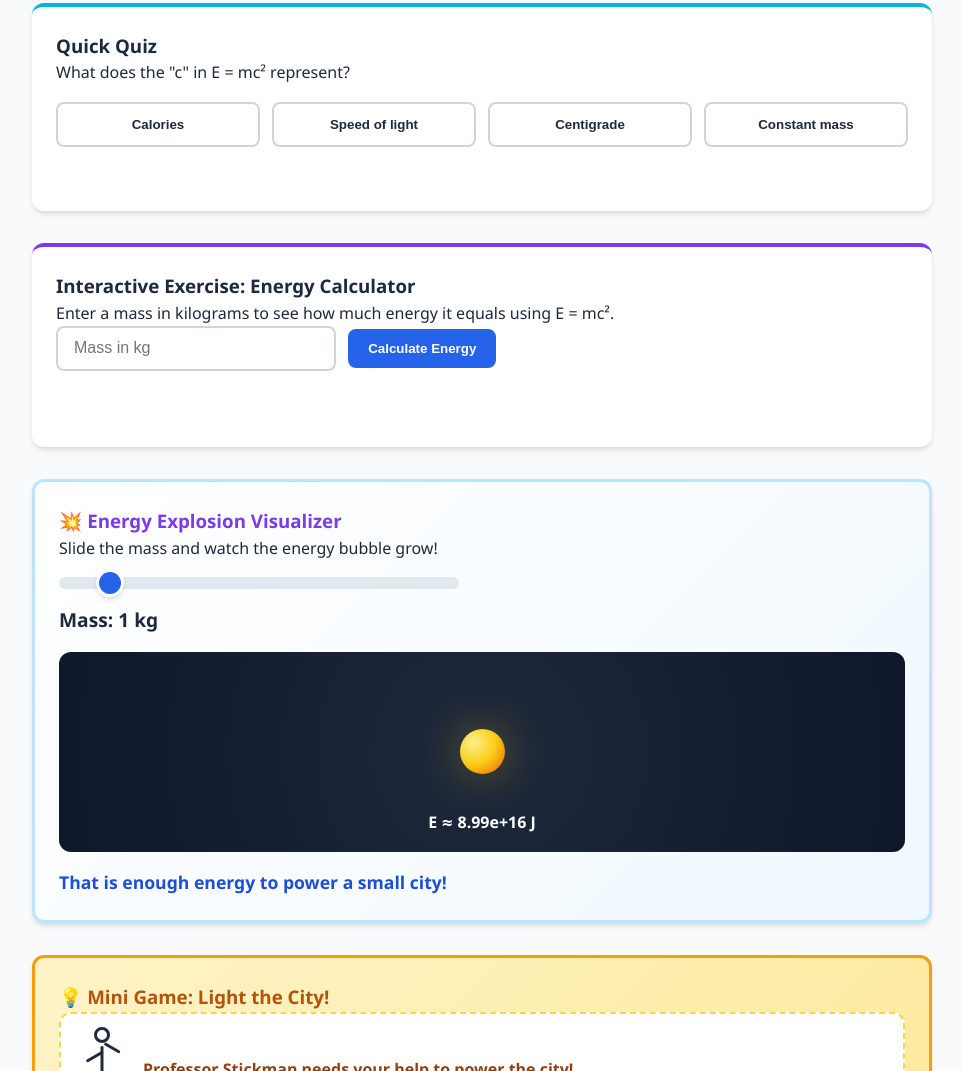
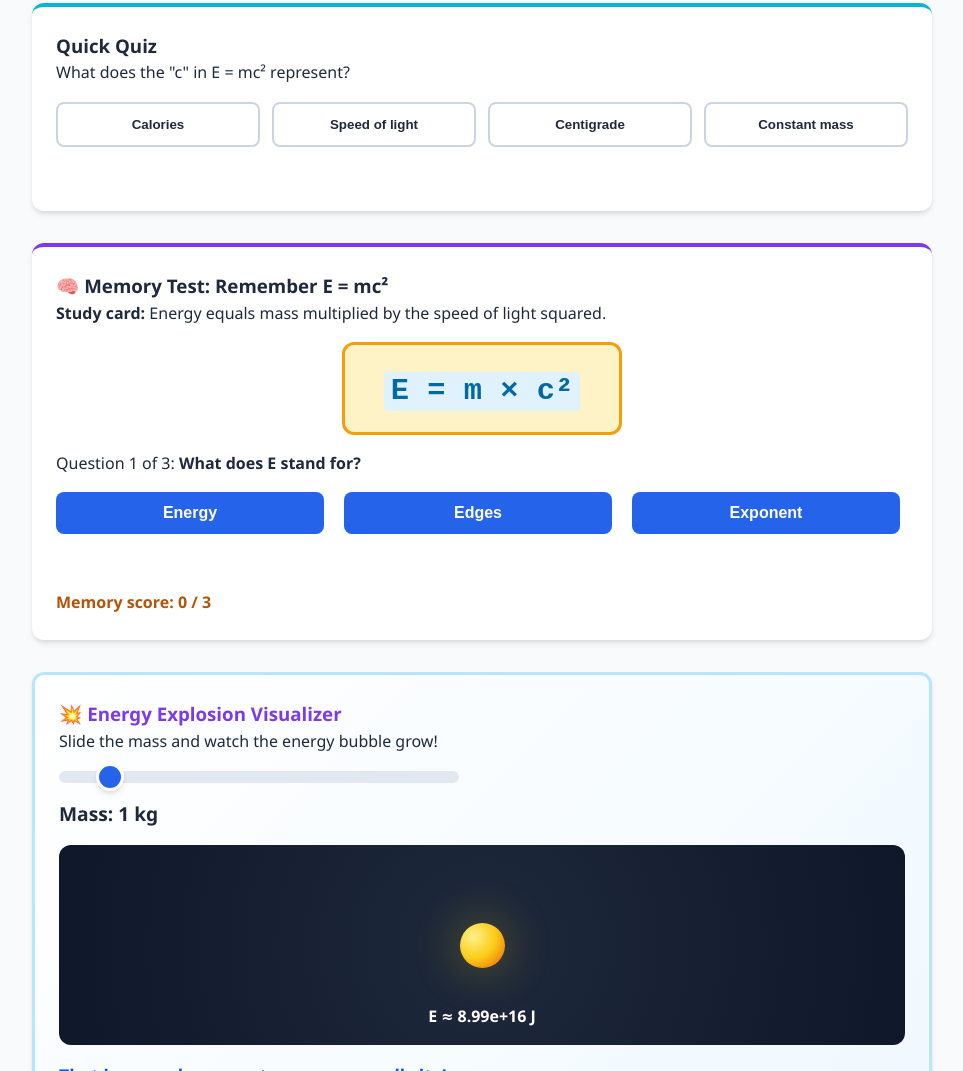
Before and after one commit to kristb98/iq-math, a plain HTML site: page emc2.html in a window 1280 px wide. Shown: the part 681-1752 px from the top of the page, without its empty margins (158-1121 px from the left). Drawn offline with Linux system fonts and the light colour scheme.

Commit message:
Replace energy calculator with E=mc2 memory test

```diff
--- a/emc2.html
+++ b/emc2.html
@@ -50,12 +50,16 @@
                     <p class="feedback"></p>
                 </div>
 
-                <div class="exercise" id="energy-calculator">
-                    <h3>Interactive Exercise: Energy Calculator</h3>
-                    <p>Enter a mass in kilograms to see how much energy it equals using E = mc².</p>
-                    <input type="number" step="any" class="mass-input" placeholder="Mass in kg">
-                    <button class="calc-energy">Calculate Energy</button>
-                    <p class="energy-result"></p>
+                <div class="exercise memory-test" id="emc2-memory-test">
+                    <h3>🧠 Memory Test: Remember E = mc²</h3>
+                    <p><strong>Study card:</strong> Energy equals mass multiplied by the speed of light squared.</p>
+                    <p class="memory-formula"><code>E = m × c²</code></p>
+                    <p id="memory-question">Question 1: What does <strong>E</strong> stand for?</p>
+                    <div class="memory-options" id="memory-options"></div>
+                    <p id="memory-feedback" class="exercise-feedback" role="status"></p>
+                    <p class="game-score">Memory score: <span id="memory-score">0</span> / 3</p>
+                    <button class="game-button" id="memory-next" style="display:none;">Next Question</button>
+                    <button class="game-button" id="memory-restart" style="display:none;">Practice Again</button>
                 </div>
 
                 <div class="visual-box">
--- a/script.js
+++ b/script.js
@@ -140,6 +140,7 @@ document.addEventListener('DOMContentLoaded', () => {
     initLogVisualizer();
     initFactorialVisualizer();
     initEnergyVisualizer();
+    initEmc2MemoryTest();
     initPowerVisualizer();
     initTowerVisualizer();
     initSqrtVisualizer();
@@ -475,6 +476,102 @@ function initEnergyVisualizer() {
 
     slider.addEventListener('input', update);
     update();
+}
+
+function initEmc2MemoryTest() {
+    const test = document.getElementById('emc2-memory-test');
+    if (!test) return;
+
+    const questionEl = document.getElementById('memory-question');
+    const optionsEl = document.getElementById('memory-options');
+    const feedbackEl = document.getElementById('memory-feedback');
+    const scoreEl = document.getElementById('memory-score');
+    const nextBtn = document.getElementById('memory-next');
+    const restartBtn = document.getElementById('memory-restart');
+
+    const questions = [
+        {
+            question: 'What does E stand for?',
+            answers: ['Energy', 'Edges', 'Exponent'],
+            correct: 'Energy'
+        },
+        {
+            question: 'What does m stand for?',
+            answers: ['Meters', 'Mass', 'Motion'],
+            correct: 'Mass'
+        },
+        {
+            question: 'What does c stand for?',
+            answers: ['Circle', 'Current', 'Speed of light'],
+            correct: 'Speed of light'
+        }
+    ];
+
+    let questionIndex = 0;
+    let score = 0;
+    let answered = false;
+
+    function showQuestion() {
+        const current = questions[questionIndex];
+        answered = false;
+        questionEl.innerHTML = `Question ${questionIndex + 1} of 3: <strong>${current.question}</strong>`;
+        optionsEl.innerHTML = '';
+        feedbackEl.textContent = '';
+        feedbackEl.className = 'exercise-feedback';
+        nextBtn.style.display = 'none';
+        restartBtn.style.display = 'none';
+
+        current.answers.forEach(answer => {
+            const button = document.createElement('button');
+            button.type = 'button';
+            button.className = 'memory-option';
+            button.textContent = answer;
+            button.addEventListener('click', () => answerQuestion(button, answer, current.correct));
+            optionsEl.appendChild(button);
+        });
+    }
+
+    function answerQuestion(button, answer, correct) {
+        if (answered) return;
+        answered = true;
+        optionsEl.querySelectorAll('button').forEach(option => option.disabled = true);
+
+        if (answer === correct) {
+            score++;
+            button.classList.add('correct');
+            feedbackEl.textContent = '✅ Correct! Say the formula out loud: E = m c squared.';
+            feedbackEl.className = 'exercise-feedback correct';
+        } else {
+            button.classList.add('wrong');
+            feedbackEl.textContent = `Not quite. Remember: ${correct}.`;
+            feedbackEl.className = 'exercise-feedback wrong';
+            optionsEl.querySelectorAll('button').forEach(option => {
+                if (option.textContent === correct) option.classList.add('correct');
+            });
+        }
+
+        scoreEl.textContent = score;
+        if (questionIndex < questions.length - 1) {
+            nextBtn.style.display = 'inline-block';
+        } else {
+            restartBtn.style.display = 'inline-block';
+            feedbackEl.textContent += ` Final score: ${score} / 3.`;
+        }
+    }
+
+    nextBtn.addEventListener('click', () => {
+        questionIndex++;
+        showQuestion();
+    });
+
+    restartBtn.addEventListener('click', () => {
+        questionIndex = 0;
+        score = 0;
+        scoreEl.textContent = '0';
+        showQuestion();
+    });
+
+    showQuestion();
 }
 
 function initPowerVisualizer() {
--- a/styles.css
+++ b/styles.css
@@ -919,6 +919,53 @@ code {
     display: inline-block;
 }
 
+.memory-formula {
+    background: #fef3c7;
+    border: 3px solid #f59e0b;
+    border-radius: 12px;
+    font-size: 2rem;
+    font-weight: 900;
+    margin: 1rem auto;
+    max-width: 280px;
+    padding: 1rem;
+    text-align: center;
+}
+
+.memory-options {
+    display: grid;
+    gap: 0.75rem;
+    grid-template-columns: repeat(auto-fit, minmax(160px, 1fr));
+    margin: 1rem 0;
+}
+
+.memory-option {
+    background: var(--white);
+    border: 3px solid #cbd5e1;
+    border-radius: 10px;
+    color: var(--text);
+    cursor: pointer;
+    font-size: 1rem;
+    font-weight: 800;
+    padding: 0.85rem;
+}
+
+.memory-option:hover {
+    border-color: var(--primary);
+    transform: translateY(-2px);
+}
+
+.memory-option.correct {
+    background: #dcfce7;
+    border-color: var(--correct);
+    color: #166534;
+}
+
+.memory-option.wrong {
+    background: #fee2e2;
+    border-color: var(--wrong);
+    color: #991b1b;
+}
+
 .game-box h3 {
     margin-top: 0;
     color: #b45309;
```
